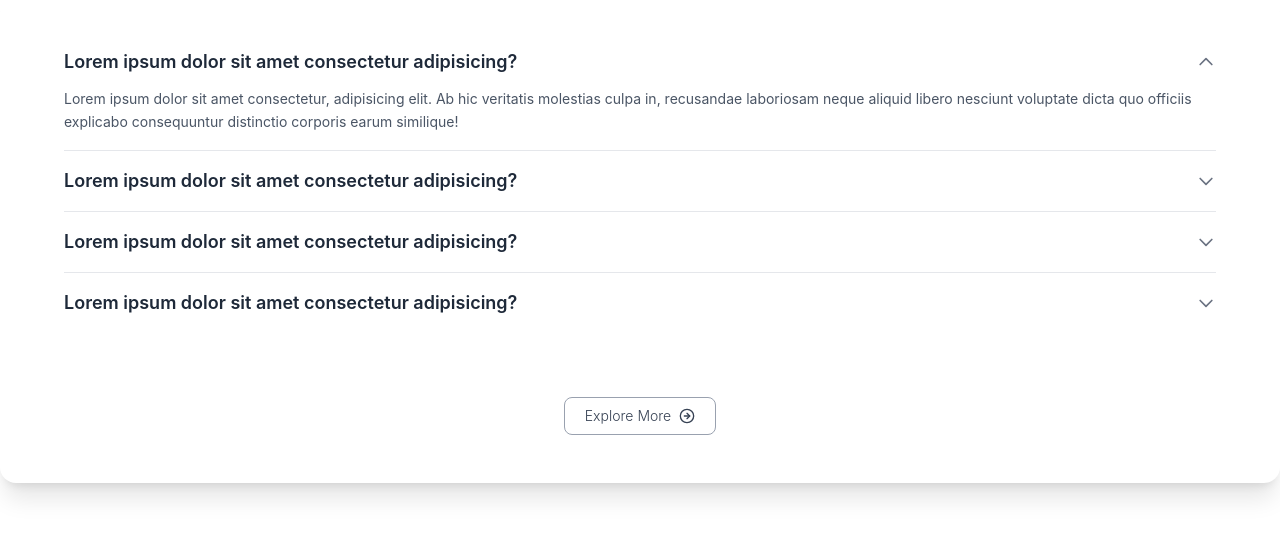
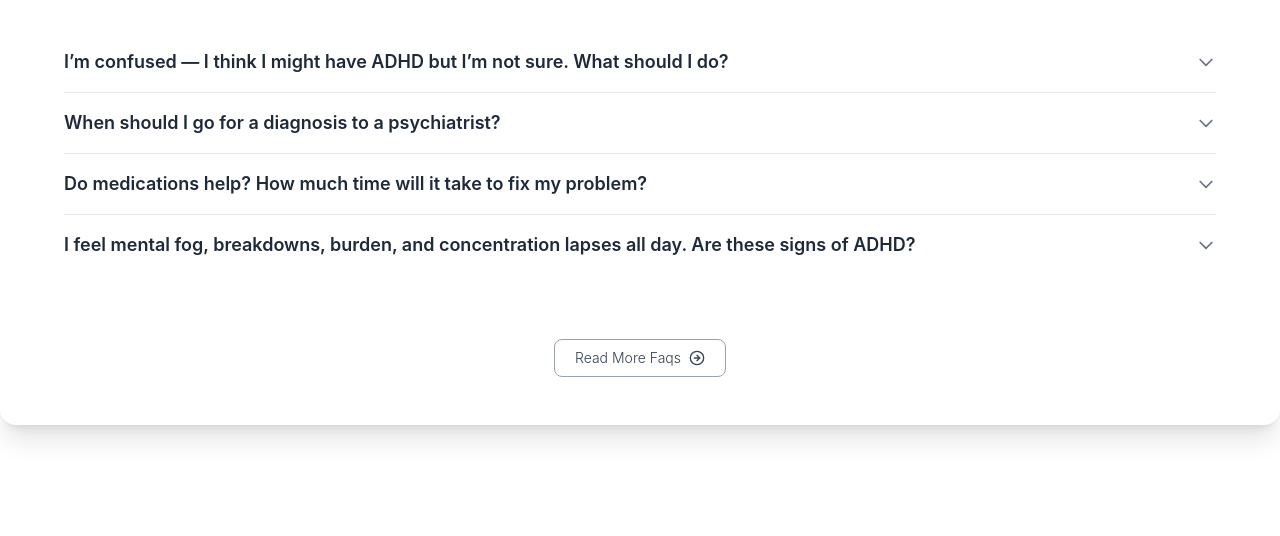
Before and after one commit to AnujKr028/AdhdHub, a Next.js app: page /faqs in a window 1280 px wide. Shown: the top 536 px of the page. Built offline with nearby package versions, Linux system fonts and the light colour scheme.

Commit message:
made changes

```diff
--- a/app/faqs/page.jsx
+++ b/app/faqs/page.jsx
@@ -7,10 +7,10 @@ const FAQS = () => {
     <div className="px-3 sm:px-16 py-12 font-sans text-gray-700  bg-white rounded-2xl shadow-xl   mx-auto">
       <div className="flow-root">
         <div className="-my-4 flex flex-col divide-y divide-gray-200">
-          <details className="group py-4 transition-all duration-300 [&_summary::-webkit-details-marker]:hidden" open>
+          <details className="group py-4 transition-all duration-300 [&_summary::-webkit-details-marker]:hidden" >  /* removed open from here */
             <summary className="flex items-center justify-between gap-1.5 cursor-pointer text-gray-800 font-medium  transition-colors">
               <h2 className="text-lg font-semibold">
-                Lorem ipsum dolor sit amet consectetur adipisicing?
+                I’m confused — I think I might have ADHD but I’m not sure. What should I do?
               </h2>
               <svg
                 className="size-5 shrink-0 transition-transform duration-300 group-open:-rotate-180 text-gray-500"
@@ -23,16 +23,15 @@ const FAQS = () => {
               </svg>
             </summary>
             <p className="pt-3 text-sm text-gray-600 leading-relaxed transition-all duration-700 ease-in-out group-open:max-h-[1000px] max-h-0 overflow-hidden opacity-0 group-open:opacity-100">
-              Lorem ipsum dolor sit amet consectetur, adipisicing elit. Ab hic veritatis molestias
-              culpa in, recusandae laboriosam neque aliquid libero nesciunt voluptate dicta quo
-              officiis explicabo consequuntur distinctio corporis earum similique!
+              If you suspect you may have ADHD, the first step is self-reflection and awareness. Notice whether difficulties with focus, organization, impulsivity, or restlessness consistently affect your daily life, school, or work. You can start with a self-assessment questionnaire (like the one on this site) to get an initial idea.
+However, self-tests are not diagnostic. To get clarity, consider reaching out to a mental health professional (psychiatrist, psychologist, or a trained therapist). They can conduct a full evaluation, review your history, and determine whether your symptoms align with ADHD or another condition.
             </p>
           </details>
 
           <details className="group py-4 transition-all duration-300 [&_summary::-webkit-details-marker]:hidden">
             <summary className="flex items-center justify-between gap-1.5 cursor-pointer text-gray-800 font-medium  transition-colors">
               <h2 className="text-lg font-semibold">
-                Lorem ipsum dolor sit amet consectetur adipisicing?
+                When should I go for a diagnosis to a psychiatrist?
               </h2>
               <svg
                 className="size-5 shrink-0 transition-transform duration-300 group-open:-rotate-180 text-gray-500"
@@ -45,16 +44,24 @@ const FAQS = () => {
               </svg>
             </summary>
             <p className="pt-3 text-sm text-gray-600 leading-relaxed transition-all duration-700 ease-in-out group-open:max-h-[1000px] max-h-0 overflow-hidden opacity-0 group-open:opacity-100">
-              Lorem ipsum dolor sit amet consectetur, adipisicing elit. Ab hic veritatis molestias
-              culpa in, recusandae laboriosam neque aliquid libero nesciunt voluptate dicta quo
-              officiis explicabo consequuntur distinctio corporis earum similique!
+              You should seek a professional evaluation if your symptoms are persistent, cause significant distress, or interfere with daily functioning. Signs that it may be time to see a psychiatrist or psychologist include:
+
+Ongoing struggles with focus, organization, or forgetfulness
+
+Restlessness, impulsive decisions, or emotional outbursts
+
+Difficulty completing tasks at school, work, or home
+
+Feeling overwhelmed despite trying to manage with lifestyle changes
+
+Early diagnosis is important because ADHD symptoms can overlap with other conditions like anxiety or depression. A psychiatrist will help clarify the cause and suggest the right treatment plan.
             </p>
           </details>
 
           <details className="group py-4 transition-all duration-300 [&_summary::-webkit-details-marker]:hidden">
             <summary className="flex items-center justify-between gap-1.5 cursor-pointer text-gray-800 font-medium  transition-colors">
               <h2 className="text-lg font-semibold">
-                Lorem ipsum dolor sit amet consectetur adipisicing?
+                Do medications help? How much time will it take to fix my problem?
               </h2>
               <svg
                 className="size-5 shrink-0 transition-transform duration-300 group-open:-rotate-180 text-gray-500"
@@ -67,9 +74,8 @@ const FAQS = () => {
               </svg>
             </summary>
             <p className="pt-3 text-sm text-gray-600 leading-relaxed transition-all duration-700 ease-in-out group-open:max-h-[1000px] max-h-0 overflow-hidden opacity-0 group-open:opacity-100">
-              Lorem ipsum dolor sit amet consectetur, adipisicing elit. Ab hic veritatis molestias
-              culpa in, recusandae laboriosam neque aliquid libero nesciunt voluptate dicta quo
-              officiis explicabo consequuntur distinctio corporis earum similique!
+              Medications for ADHD, such as stimulants (e.g., methylphenidate, amphetamines) or non-stimulants (e.g., atomoxetine, guanfacine), are proven to be effective for many people. They don’t “cure” ADHD, but they can significantly reduce symptoms like inattention, impulsivity, and hyperactivity.
+Effects can often be noticed within hours to days after starting treatment, though finding the right medication and dosage may take a few weeks under a doctor’s supervision. ADHD is not something that can be “fixed” permanently, but with the right combination of medication, therapy, and strategies, most people manage it successfully and lead fulfilling lives.
             </p>
           </details>
 
@@ -78,7 +84,7 @@ const FAQS = () => {
              <details className="group py-4 transition-all duration-300 [&_summary::-webkit-details-marker]:hidden">
             <summary className="flex items-center justify-between gap-1.5 cursor-pointer text-gray-800 font-medium  transition-colors">
               <h2 className="text-lg font-semibold">
-                Lorem ipsum dolor sit amet consectetur adipisicing?
+                I feel mental fog, breakdowns, burden, and concentration lapses all day. Are these signs of ADHD?
               </h2>
               <svg
                 className="size-5 shrink-0 transition-transform duration-300 group-open:-rotate-180 text-gray-500"
@@ -91,9 +97,8 @@ const FAQS = () => {
               </svg>
             </summary>
             <p className="pt-3 text-sm text-gray-600 leading-relaxed transition-all duration-700 ease-in-out group-open:max-h-[1000px] max-h-0 overflow-hidden opacity-0 group-open:opacity-100">
-              Lorem ipsum dolor sit amet consectetur, adipisicing elit. Ab hic veritatis molestias
-              culpa in, recusandae laboriosam neque aliquid libero nesciunt voluptate dicta quo
-              officiis explicabo consequuntur distinctio corporis earum similique!
+             Mental fog, emotional overwhelm, and concentration problems can be symptoms of ADHD — but they are not exclusive to it. Conditions such as anxiety, depression, stress, poor sleep, or medical issues (like thyroid imbalance) can also cause similar experiences.
+If these struggles are long-term, daily, and significantly affecting your quality of life, it’s worth consulting a psychiatrist or psychologist. They can evaluate whether ADHD, another mental health condition, or a combination of factors is contributing. A professional diagnosis ensures you get the right support — whether it’s ADHD treatment, therapy, lifestyle changes, or addressing other underlying causes.
             </p>
           </details>
 
@@ -109,7 +114,7 @@ const FAQS = () => {
 
          {/* CTA Button */}
         <button className="flex items-center mx-auto sm:mt-12 md:mt-10 lg:mt-10 px-5 py-2 border border-gray-400 text-gray-700 rounded-lg text-sm font-light transition-colors duration-200 hover:bg-gray-600 hover:border-gray-500 hover:text-white cursor-pointer">
-  Explore More <CircleArrowRight className="w-4 h-4 ml-2" />
+  Read More Faqs <CircleArrowRight className="w-4 h-4 ml-2" />
 </button>
 
       </div>
--- /dev/null
+++ b/app/navigation/page.jsx
@@ -0,0 +1,79 @@
+"use client";
+import  {useState} from "react";
+import { Menu, X } from "lucide-react";
+
+const Navigation = () => {
+
+
+  const [isMenuOpen,  setIsMenuOpen] = useState(false) ;
+
+
+  return (
+    <nav className="flex justify-between items-center px-6 py-4 shadow-sm bg-white">
+      {/* left : logo */}
+      <div className="flex items-center">
+        <img
+          src="https://i.postimg.cc/43LNRk2L/copped-logo.png"
+          alt="logo"
+          className="h-12 md:h-16 w-auto object-contain"
+        />
+      </div>
+
+      {/* right: nav links  - hide on small screens*/  }
+      <div className="hidden md:flex space-x-6">
+        <a href="#" className="text-gray-700 hover:text-gray-900">
+          Home
+        </a>
+        <a href="#" className="text-gray-700 hover:text-gray-900">
+          Research
+        </a>
+        <a href="#" className="text-gray-700 hover:text-gray-900">
+          Symptoms
+        </a>
+        <a href="#" className="text-gray-700 hover:text-gray-900">
+          Resources
+        </a>
+        <a href="#" className="text-gray-700 hover:text-gray-900">
+          About
+        </a>
+      </div>
+
+
+
+      {/* menu {shown on smalls screens} */}
+      <div className="md:hidden">
+        <button className="md:hidden"
+
+        onClick={ () => setIsMenuOpen(!isMenuOpen)}>
+          {isMenuOpen ? <X size = {28}/> : <Menu size = {28} />}
+        </button>
+      </div>
+
+
+ {/* mobile menu dropdown */}
+      {isMenuOpen && (
+        <div className="absolute top-16 left-0 w-full bg-white shadow-md md:hidden flex flex-col items-center space-y-4 py-6 z-50">
+          <a href="#" className="text-gray-700 hover:text-gray-900">
+            Home
+          </a>
+          <a href="#" className="text-gray-700 hover:text-gray-900">
+            Research
+          </a>
+          <a href="#" className="text-gray-700 hover:text-gray-900">
+            Symptoms
+          </a>
+          <a href="#" className="text-gray-700 hover:text-gray-900">
+            Resources
+          </a>
+          <a href="#" className="text-gray-700 hover:text-gray-900">
+            About
+          </a>
+        </div>
+      )}
+
+
+    </nav>
+  );
+};
+
+export default Navigation;
--- a/app/page.js
+++ b/app/page.js
@@ -1,67 +1,50 @@
-import Image from "next/image";
-import styles from "./page.module.css";
+"use client";
+
 import FeaturesPage from "./features/page";
 import FeaturedResourcesPage from "./featuredResources/page";
 import ExploreContentTypePage from "./exploreContent/page";
 import NewsAndUpdatesPage from "./newsAndUpdates/page";
 import FAQS from "./faqs/page";
 import Footer from "./footer/page";
+import Navigation from "./navigation/page";
+
+import { Playfair_Display } from "next/font/google";
+
+
+const playfair = Playfair_Display({
+  subsets: ["latin"],
+  weight: ["400", "500", "600", "700"],
+});
 
 export default function Home() {
   return (
-
     <div className="min-h-screen bg-gray-50 flex flex-col">
-
-    {/* navbar */}
-
-<nav className="flex justify-between items-center px-6 py-4 shadow-sm bg-white">
-
-  {/* left : logo */}
-  <h1 className="text-2xl font-bold text-hray-800">AdhdHub</h1>
-
-
-
-  {/* right: nav links */}
-
-<div className="space-x-6">
-<a href="#" className="text-gray-700 hover:text-gray-900"> Home</a>
-<a href="#" className="text-gray-700 hover:text-gray-900"> Research</a>
-<a href="#" className="text-gray-700 hover:text-gray-900"> Symptoms</a>
-<a href="#" className="text-gray-700 hover:text-gray-900"> Resources</a>
-<a href="#" className="text-gray-700 hover:text-gray-900"> About</a>
-  </div>
-</nav>
-
-
+      {/* navigation */}
+      <Navigation />
 
       {/* home content */}
-<main className="flex-grow flex flex-col md:flex-row items-center max-w-6xl mx-auto mt-5 px-6 py-12 gap-10   bg-gradient-to-r from-blue-50 via-purple-50 to-pink-50">
-
-
+      <main className="flex-grow flex flex-col md:flex-row items-center max-w-6xl mx-auto mt-5 px-6 py-12 gap-10 bg-gradient-to-r from-blue-50 via-purple-50 to-pink-50">
         {/* intro left */}
-{/* a photo would be here and below the photo two buttons would be there  */}
-{/* a button for take test , a button for explore resources */}
-
         <div className="flex-shrink-0">
           <img
-    src="https://images.pexels.com/photos/8378741/pexels-photo-8378741.jpeg?_gl=1*1s4mrwa*_ga*MTcwOTY5MzE2OS4xNzQ0MjM1OTY4*_ga_8JE65Q40S6*czE3NTYzNzEyODEkbzMkZzAkdDE3NTYzNzEyODEkajYwJGwwJGgw"
-    alt="adhd-picture.jpg"
+            src="https://images.pexels.com/photos/8378741/pexels-photo-8378741.jpeg"
+            alt="adhd-picture"
             className="w-96 h-72 object-cover rounded-xl shadow-md"
           />
         </div>
 
-
- {/* intro right: text */}
+        {/* intro right */}
         <div className="flex flex-col justify-center text-left max-w-xl">
-          <h2 className="text-4xl font-semibold text-gray-700 mb-4">
-            Welcome to <span className="text-transparent bg-clip-text bg-gradient-to-r from-pink-500 to-pink-300 font-bold">
+          <h2
+            className={`${playfair.className} text-4xl font-semibold text-gray-700 mb-4`}
+          >
+            Welcome to{" "}
+            <span className="text-transparent bg-clip-text bg-gradient-to-r from-pink-500 to-pink-300 font-bold text-4xl">
               ADHDHUB
-</span>
-
-
-
+            </span>{" "}
             – Your Trusted ADHD Resource and Research Hub
           </h2>
+
           <p className="text-gray-600 mb-6">
             Discover curated research, expert articles, podcasts, and guides
             from trusted sources to help you understand and manage ADHD. All in
@@ -80,55 +63,48 @@ export default function Home() {
         </div>
       </main>
 
-      {/* features section */}
+      {/* features */}
       <FeaturesPage />
 
-
-
-        {/* featuredResources section */}
+      {/* featured resources */}
       <div className="mt-5 mb-5">
-          <h2 className="text-3xl text-center font-semibold text-gray-700">Featured Resources</h2>
+        <h2 className="text-3xl text-center font-semibold text-gray-700">
+          Featured Resources
+        </h2>
         <FeaturedResourcesPage />
       </div>
 
-
-
-        {/* explore by content type */}
+      {/* explore by content */}
       <div className="mt-2 mb-10">
-        <h2 className="text-3xl text-center font-semibold text-gray-700 mb-7">Explore by Content Type</h2>
-          < ExploreContentTypePage/>
-
+        <h2 className="text-3xl text-center font-semibold text-gray-700 mb-7">
+          Explore by Content Type
+        </h2>
+        <ExploreContentTypePage />
       </div>
 
-
-          {/* updates and news */}
+      {/* updates */}
       <div className="mt-10 mb-10">
-      <h2 className="text-3xl text-center font-semibold text-gray-700 mb-7">Latest Update and News</h2>
-          <NewsAndUpdatesPage/>
+        <h2 className="text-3xl text-center font-semibold text-gray-700 mb-7">
+          Latest Update and News
+        </h2>
+        <NewsAndUpdatesPage />
       </div>
 
-
-
-           { /* faqs */}
+      {/* faqs */}
       <div className="mt-10 mb-10">
-         <h2 className="text-3xl text-center font-semibold text-gray-700 mb-7">Faqs</h2>
-          <FAQS/>
+        <h2 className="text-3xl text-center font-semibold text-gray-700 mb-7">
+          FAQs
+        </h2>
+        <FAQS />
       </div>
-
-
 
       {/* footer */}
       <div className="mt-10 mb-10">
-         <h2 className="text-3xl text-center font-semibold text-gray-700 mb-7">Contact Us</h2>
-          <Footer/>
+        <h2 className="text-3xl text-center font-semibold text-gray-700 mb-7">
+          Contact Us
+        </h2>
+        <Footer />
       </div>
-
     </div>
-
-
-
-
-
-
   );
 }
--- a/package.json
+++ b/package.json
@@ -10,6 +10,7 @@
   },
   "dependencies": {
     "@heroui/react": "^2.8.2",
+    "@next/font": "^14.2.15",
     "@tailwindcss/postcss": "^4.1.12",
     "lucide-react": "^0.542.0",
     "next": "15.5.2",
```
Also changed, not shown: app/footer/page.jsx (+20 -14 lines), app/logo/image.png (added), 1 other file (tests, documents, lock files or other folders). Lines whose indentation alone changed are shown as unchanged.
